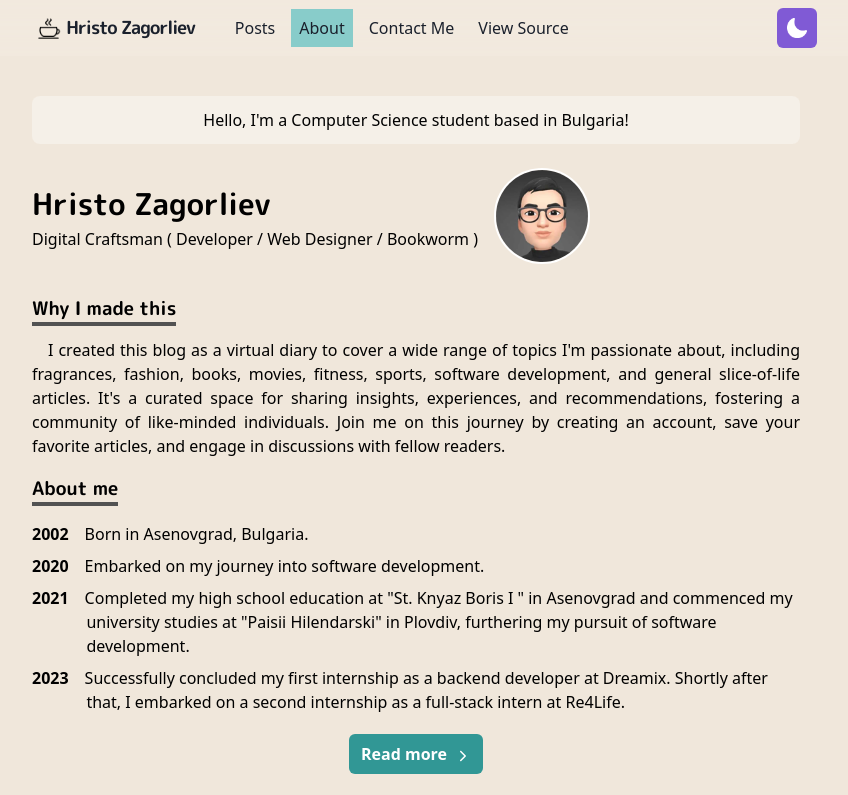
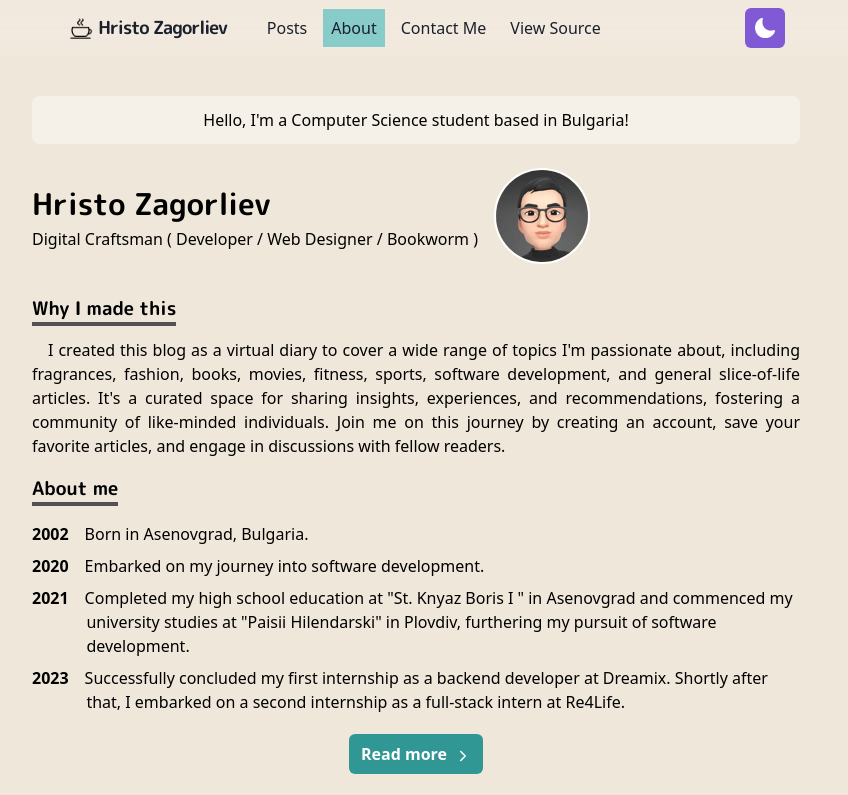
Before and after one commit to creed28/Personal-Blog, a Next.js app: page /about in a window 1280 px wide. Shown: the top 795 px of the page, without its empty margins (224-1072 px from the left). Built offline with nearby package versions, Linux system fonts and the light colour scheme.

Commit message:
Fix size of text and margin

```diff
--- a/app/about/page.jsx
+++ b/app/about/page.jsx
@@ -24,7 +24,7 @@ const About = () => {
             <h2 className="text-[1.875rem] font-bold font-Rounded1c">
               Hristo Zagorliev
             </h2>
-            <p className="text-[15px] md:text-[1rem]">
+            <p className="text-[14px] md:text-[1rem]">
               Digital Craftsman ( Developer / Web Designer / Bookworm )
             </p>
           </div>
--- a/components/Navbar.jsx
+++ b/components/Navbar.jsx
@@ -20,7 +20,7 @@ const Navbar = () => {
     <nav className='bg-[#F4EDE4] w-full z-[2] max-h-[56px]
       items-center flex justify-center fixed bg-opacity-40 backdrop-filter
       backdrop-blur-md'>
-      <div className='flex gap-x-48'>
+      <div className='flex gap-x-48 md:gap-x-32'>
         <div className='flex p-2 max-w-screen-md mx-auto flex-wrap items-center
           gap-x-5 justify-between'>
           <Link href='/' className='flex items-center shrink-0'>
```
